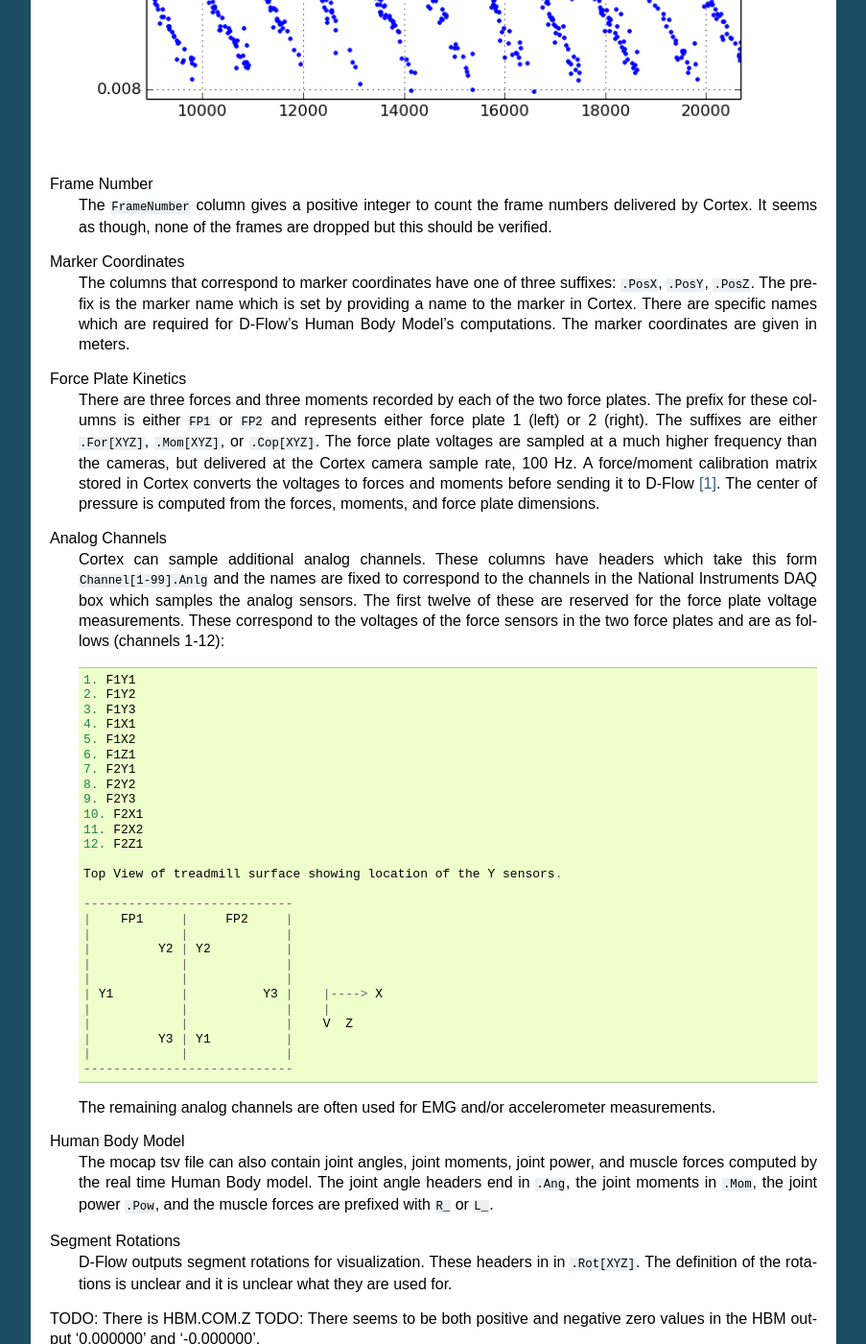
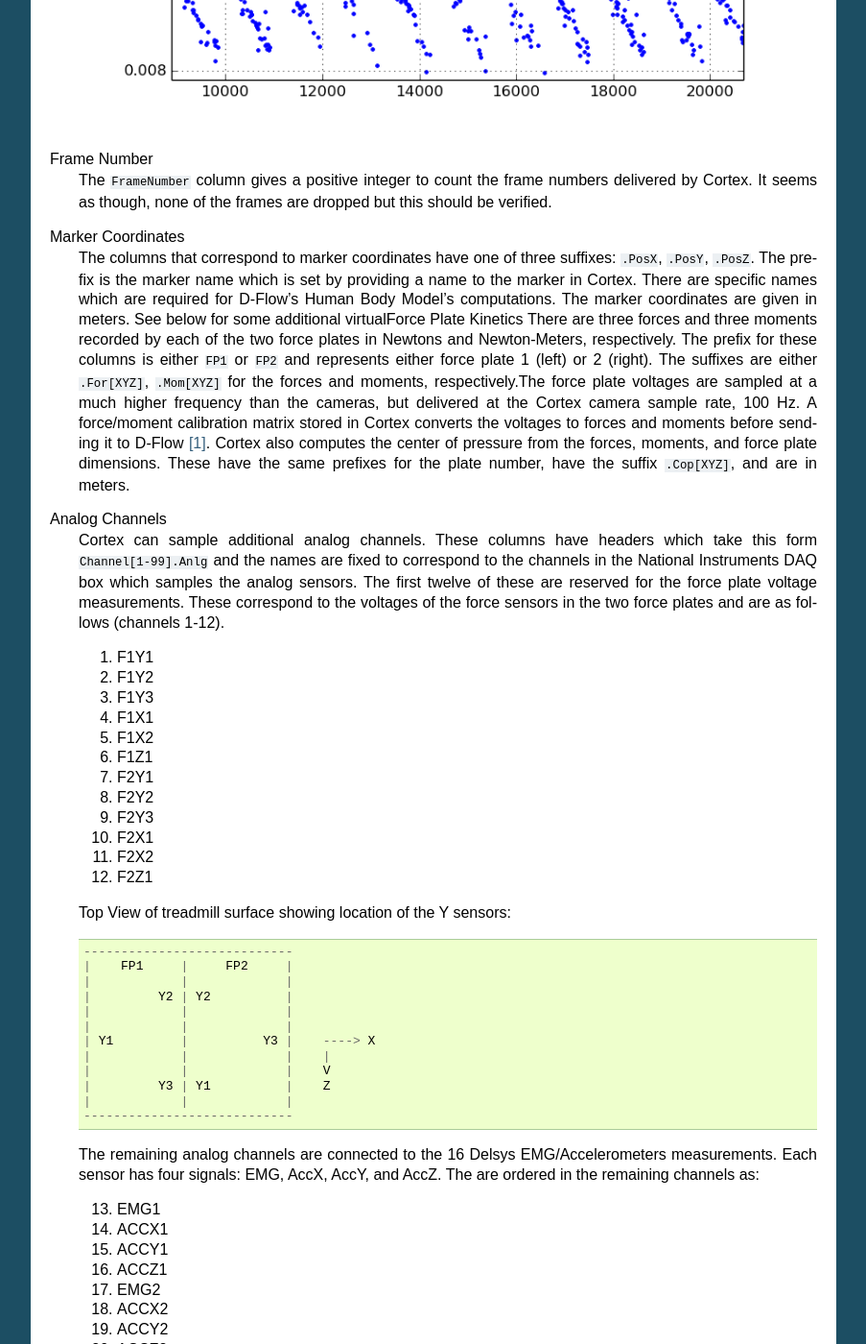
Before and after one commit to moorepants/DynamicistToolKit, a Sphinx documentation site: the page built from docs/walk.rst, in a window 1280 px wide and 1400 px high, scrolled down 1588 px. Shown: the whole window at 96% size, without its empty margins (198-1101 px from the left). Built offline with Sphinx 7.4.7, drawn with Linux system fonts in a browser that asks for light colours; some of the changed text lies outside the part shown.

Commit message:
Fixed some details in the walk docs.

```diff
--- a/docs/conf.py
+++ b/docs/conf.py
@@ -27,11 +27,14 @@
 
 # Add any Sphinx extension module names here, as strings. They can be extensions
 # coming with Sphinx (named 'sphinx.ext.*') or your custom ones.
-extensions = ['sphinx.ext.autodoc', 'sphinx.ext.autosummary', 'numpydoc']
+extensions = ['sphinx.ext.autodoc', 'sphinx.ext.autosummary',
+              'sphinx.ext.todo', 'numpydoc']
 
 # Get rid of warnings:
 # http://stackoverflow.com/questions/12206334/sphinx-autosummary-toctree-contains-reference-to-nonexisting-document-warnings
 numpydoc_show_class_members = False
+
+todo_include_todos = True
 
 # Add any paths that contain templates here, relative to this directory.
 templates_path = ['_templates']
--- a/docs/walk.rst
+++ b/docs/walk.rst
@@ -91,39 +91,41 @@
    suffixes: ``.PosX``, ``.PosY``, ``.PosZ``. The prefix is the marker name
    which is set by providing a name to the marker in Cortex. There are specific
    names which are required for D-Flow's Human Body Model's computations. The
-   marker coordinates are given in meters.
-Force Plate Kinetics
+   marker coordinates are given in meters. See below for some additional
+   virtualForce Plate Kinetics
    There are three forces and three moments recorded by each of the two force
-   plates. The prefix for these columns is either ``FP1`` or ``FP2`` and
-   represents either force plate 1 (left) or 2 (right). The suffixes are either
-   ``.For[XYZ]``, ``.Mom[XYZ]``, or ``.Cop[XYZ]``. The force plate voltages are
+   plates in Newtons and Newton-Meters, respectively. The prefix for these
+   columns is either ``FP1`` or ``FP2`` and represents either force plate 1
+   (left) or 2 (right). The suffixes are either ``.For[XYZ]``, ``.Mom[XYZ]``
+   for the forces and moments, respectively.The force plate voltages are
    sampled at a much higher frequency than the cameras, but delivered at the
    Cortex camera sample rate, 100 Hz. A force/moment calibration matrix stored
    in Cortex converts the voltages to forces and moments before sending it to
-   D-Flow [#]_. The center of pressure is computed from the forces, moments,
-   and force plate dimensions.
+   D-Flow [#]_. Cortex also computes the center of pressure from the forces,
+   moments, and force plate dimensions. These have the same prefixes for the
+   plate number, have the suffix ``.Cop[XYZ]``, and are in meters.
 Analog Channels
    Cortex can sample additional analog channels. These columns have headers
    which take this form ``Channel[1-99].Anlg`` and the names are fixed to
    correspond to the channels in the National Instruments DAQ box which samples
    the analog sensors. The first twelve of these are reserved for the force
    plate voltage measurements. These correspond to the voltages of the force
-   sensors in the two force plates and are as follows (channels 1-12)::
+   sensors in the two force plates and are as follows (channels 1-12).
 
-      1. F1Y1
-      2. F1Y2
-      3. F1Y3
-      4. F1X1
-      5. F1X2
-      6. F1Z1
-      7. F2Y1
-      8. F2Y2
-      9. F2Y3
-      10. F2X1
-      11. F2X2
-      12. F2Z1
+   1. F1Y1
+   2. F1Y2
+   3. F1Y3
+   4. F1X1
+   5. F1X2
+   6. F1Z1
+   7. F2Y1
+   8. F2Y2
+   9. F2Y3
+   10. F2X1
+   11. F2X2
+   12. F2Z1
 
-      Top View of treadmill surface showing location of the Y sensors.
+   Top View of treadmill surface showing location of the Y sensors::
 
       ----------------------------
       |    FP1     |     FP2     |
@@ -131,32 +133,63 @@
       |         Y2 | Y2          |
       |            |             |
       |            |             |
-      | Y1         |          Y3 |    |----> X
+      | Y1         |          Y3 |    ----> X
       |            |             |    |
-      |            |             |    V  Z
-      |         Y3 | Y1          |
+      |            |             |    V
+      |         Y3 | Y1          |    Z
       |            |             |
       ----------------------------
-   The remaining analog channels are often used for EMG and/or accelerometer
-   measurements.
+
+   The remaining analog channels are connected to the 16 Delsys
+   EMG/Accelerometers measurements. Each sensor has four signals: EMG, AccX,
+   AccY, and AccZ. The are ordered in the remaining channels as:
+
+   13. EMG1
+   14. ACCX1
+   15. ACCY1
+   16. ACCZ1
+   17. EMG2
+   18. ACCX2
+   19. ACCY2
+   20. ACCZ2
+   21. etc.
+
+   **Note that all of the signals are in volts!**. You must scale them
+   yourself.
 Human Body Model
-   The mocap tsv file can also contain joint angles, joint moments, joint
-   power, and muscle forces computed by the real time Human Body model. The
-   joint angle headers end in ``.Ang``, the joint moments in ``.Mom``, the
-   joint power ``.Pow``, and the muscle forces are prefixed with ``R_`` or
-   ``L_``.
-Segment Rotations
-   D-Flow outputs segment rotations for visualization. These headers in in
-   ``.Rot[XYZ]``. The definition of the rotations is unclear and it is unclear
-   what they are used for.
+   The mocap TSV file can also contain joint angles [degrees], joint moments
+   [Newton-Meters], joint power [Watts], and muscle forces [Newtons] computed
+   by the real time Human Body model. The joint angle headers end in ``.Ang``,
+   the joint moments in ``.Mom``, the joint power ``.Pow``, and the muscle
+   forces are prefixed with ``R_`` or ``L_``. D-Flow also outputs the centor of
+   mass in meters of the person in the ``HBM.COM.[XYZ]`` columns.
+Segment Positions and Rotations
+   D-Flow also outputs positional and rotational information about body
+   segments. There are virtual markers with suffixes ``.Pos[XYZ]`` And there
+   are also segment rotations in degrees. These header labels end in
+   ``.Rot[XYZ]``. The definition of the positions and rotations is unclear and
+   it is unclear what they are used for. The following list gives the prefixes:
 
-TODO: There is HBM.COM.Z
-TODO: There seems to be both positive and negative zero values in the HBM
-output '0.000000' and '-0.000000'.
+   - ``pelvis``
+   - ``thorax``
+   - ``spine``
+   - ``pelvislegs``
+   - ``lfemur``
+   - ``ltibia``
+   - ``lfoot``
+   - ``toes``
+   - ``rfemur``
+   - ``rtibia``
+   - ``rfoot``
+   - ``rtoes``
+
+   .. todo::
+      There are probably more of these for the upper body.
 
 .. [#] Cortex currently does not output anything for the ``.MomY`` momemt on
    both of the force plates. So D-Flow records the raw voltages from Cortex and
-   applies the calibration matrix in D-Flow to get correct values.
+   applies the calibration matrix in D-Flow to get correct values using an ``.idc``
+   file.
 
 Missing Values
 ~~~~~~~~~~~~~~
@@ -197,7 +231,12 @@
 Note that the order of the "essential" measurements in the file must be
 retained if you expect to run the file back into D-Flow for playback. I think
 the essential measurements are the time stamp, frame number, marker
-coordinates, and force plate kinetics.
+coordinates, and force plate kinetics, and analog channels [#]_ (maybe because of
+the IDC file.
+
+.. [#] The first twelve analog channels may only be required because we use the
+   ``.idc`` file to work around the fact that the ``.MomY`` force plate moments
+   are not correctly collected by D-Flow from Cortex.
 
 Inertial Compensation
 ~~~~~~~~~~~~~~~~~~~~~
@@ -247,6 +286,9 @@
    Channel28.Anlg : AccZ
 
 This information will be stored in the meta data file, see below.
+
+Location of of accels and markers should stay the same between unloaded and
+loaded trials, but position doesn't matter other wise.
 
 Record Module
 -------------
@@ -319,21 +361,44 @@
 
 ::
 
+   study:
+       id: 58
+       name: Control Identification
+       description: Perturb the subject during walking and running.
    subject:
        id: 567
        age: 28
        mass: 70
        mass-units: kilogram
-   study:
-       id: 58
-       name: Control Identification
-       description: Perturb the subject during walking and running.
+       height: 1.82
+       height-units: meters
+       gender: male/female # for body seg calcs in hbm
    trial:
-       id: 5
-       datetime: !!timestamp 2013-12-03
+       id: 1
+       datetime: !!timestamp 2013-12-03 05:06:00
+       notes: text to give anomalies
+       nominal-speed: 5
+       nominal-speed: m/s
+       stationary-platform: True/False
+       pitch: True
+       sway: True
+       marker-set: full/lower/NA
+   hardware-settings:
+       high-performance: True/False
    files:
        - mocap-module-01.txt
        - record-module-01.txt
+       - cortex-01.cap
+       - gait-01.mox
+
+.. todo::
+   HBM requires some measurements of the person and that can be found in the
+   HBM tab of the mocap module. We should include those here. ankle width, knee
+   with, cuttoff frequency.
+
+.. todo::
+   We need to store the scaling factors/matrices for the analog signals
+   in the meta data.
 
 Units
 ~~~~~
@@ -353,6 +418,10 @@
        *.Pow: watts
        L_*: newtons
        R_*: newtons
+
+.. todo::
+
+   This can probably be hard coded because the units are always the same.
 
 Analog Channel Names
 ~~~~~~~~~~~~~~~~~~~~
@@ -391,6 +460,8 @@
            Channel26.Anlg: Back_Right_AccX
            Channel27.Anlg: Back_Right_AccY
            Channel28.Anlg: Back_Right_AccZ
+
+12 accelerometers in order starting at Channel13. EMG, X, Y, Z order
 
 Events
 ~~~~~~
```
Also changed, not shown: other parts of docs/walk.rst (+7 -6 lines).
